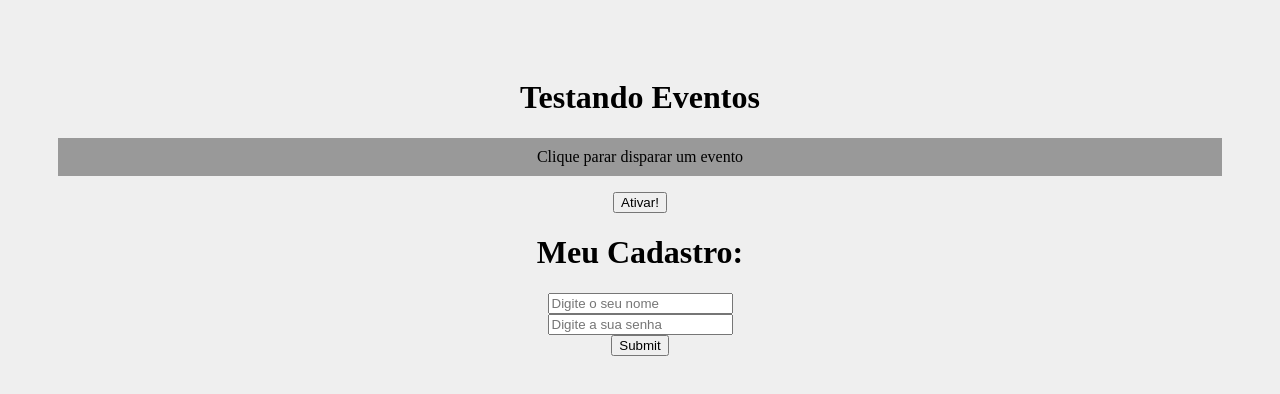
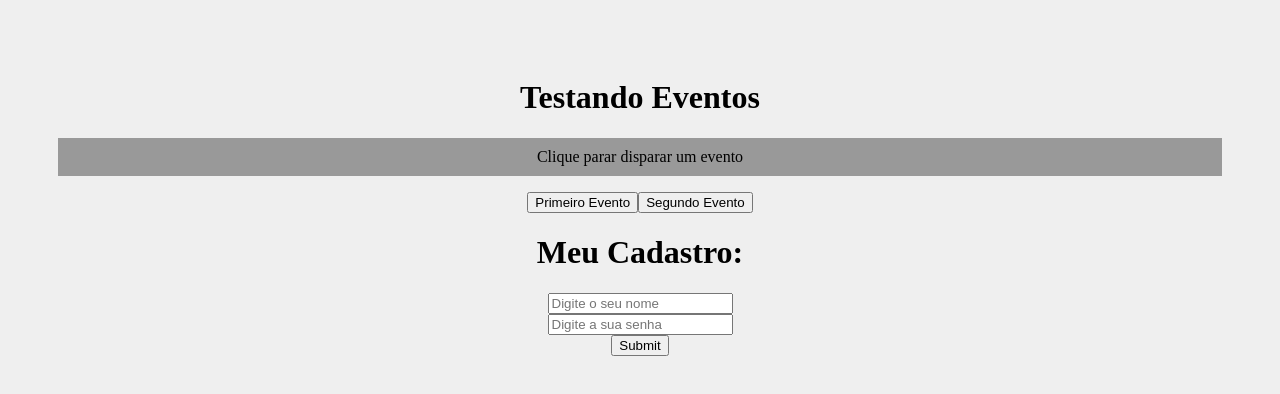
Before and after one commit to ViniWixak/React-Learning, a React (Create React App) app: page / in a window 1280 px wide. Shown: the top 394 px of the page. Built offline with nearby package versions, Linux system fonts and the light colour scheme.

Commit message:
Passing methods by props

```diff
--- /dev/null
+++ b/src/components/Button.js
@@ -0,0 +1,5 @@
+function Button(props) {
+    return <button onClick={props.event}>{props.text}</button>
+}
+
+export default Button
--- a/src/components/Evento.js
+++ b/src/components/Evento.js
@@ -1,13 +1,19 @@
+import Button from "./Button"
+
 function Evento() {
 
     function meuEvento(){
-        console.log("Opa, fui ativado!")
+        console.log("Ativando primeiro evento!")
     }
 
+    function segundoEvento() {
+        console.log("Ativando o segundo evento!")
+    }
     return (
         <div>
             <p>Clique parar disparar um evento</p>
-            <button onClick={meuEvento}>Ativar!</button>
+            <Button event={meuEvento} text="Primeiro Evento" />
+            <Button event={segundoEvento} text="Segundo Evento" />
         </div>
     )
 }
```
Also changed, not shown: 1 other file (tests, documents, lock files or other folders).
